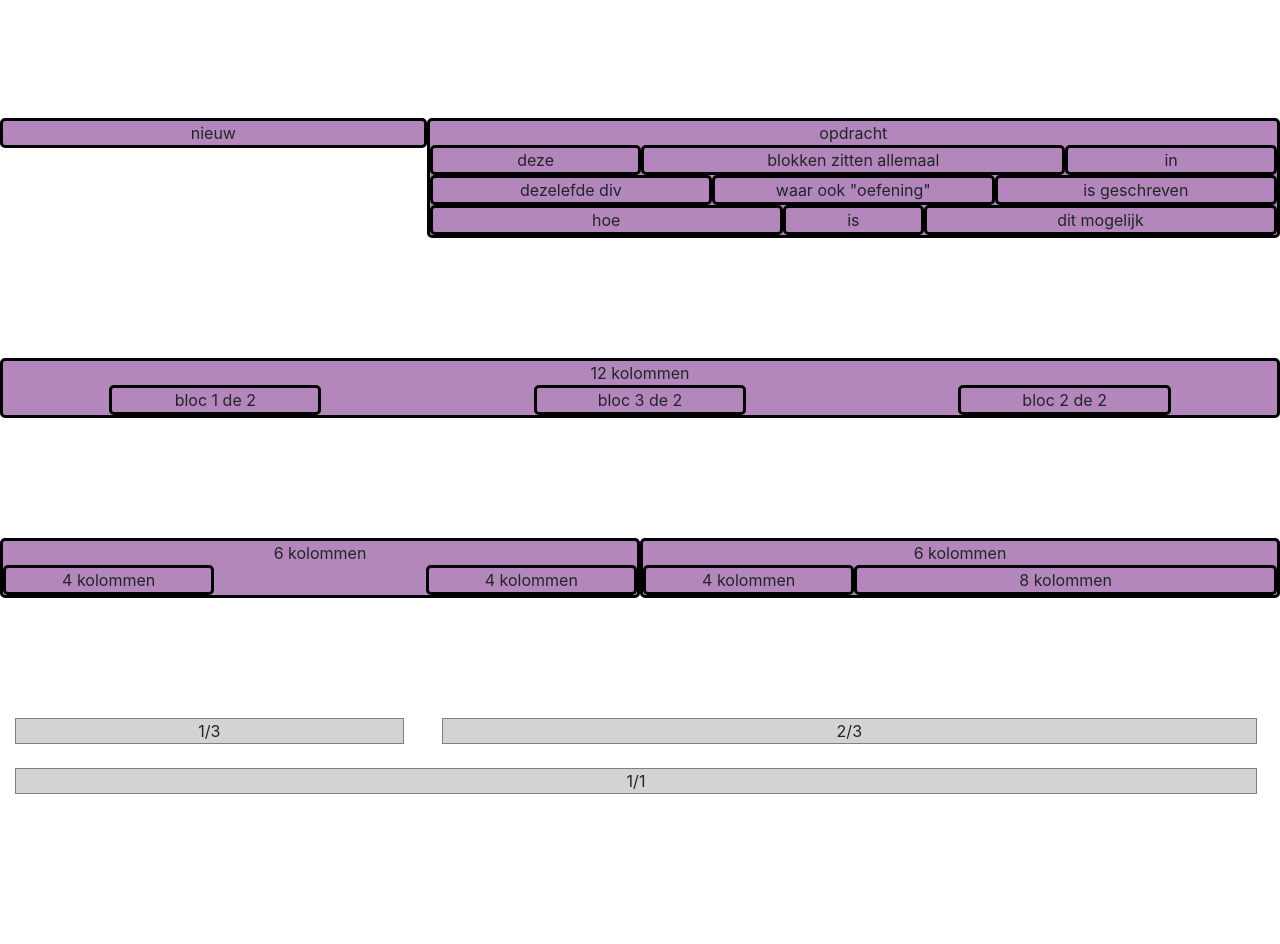
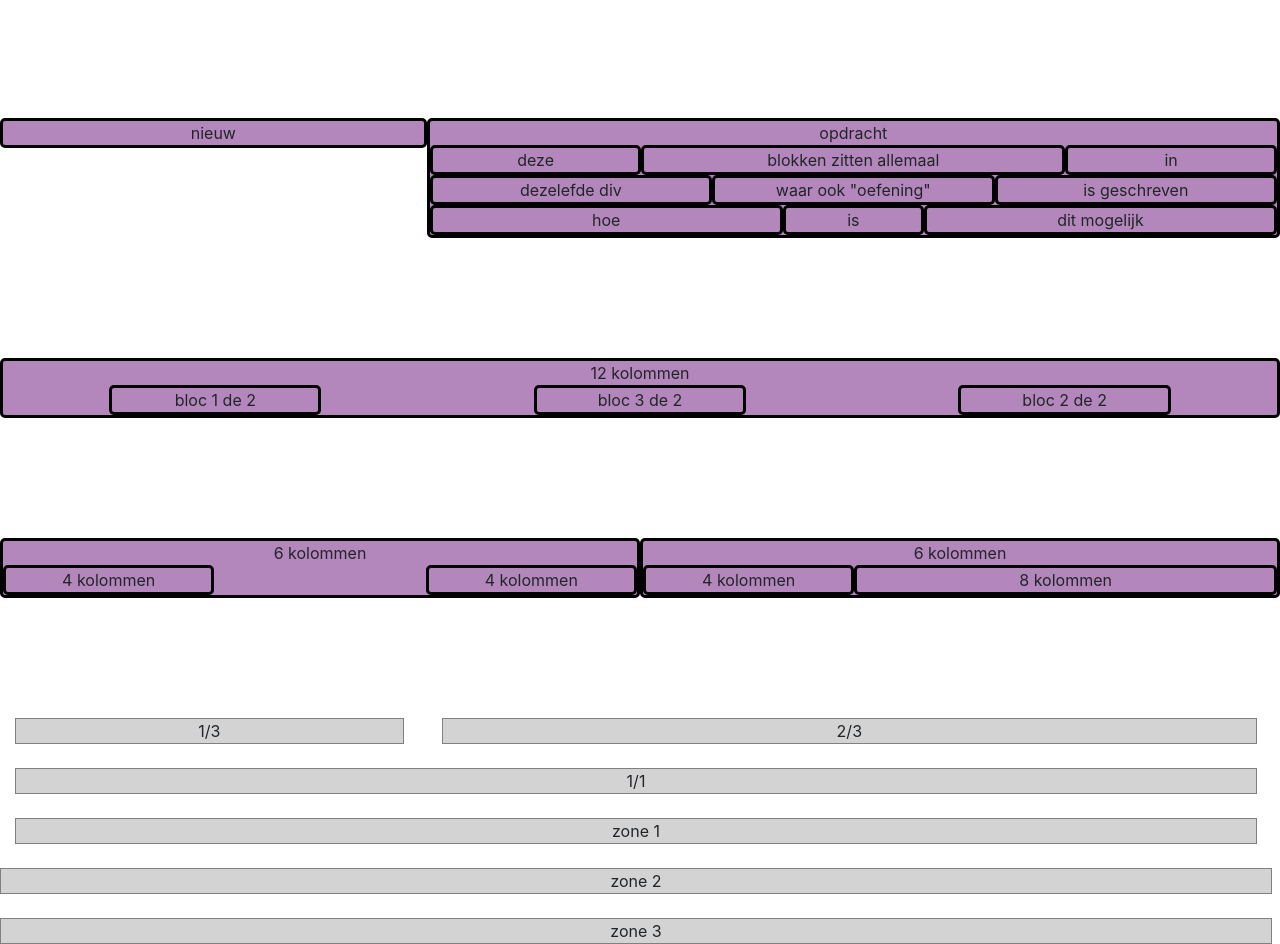
Before and after one commit to YerkoDeZutter/bootstrap, a plain HTML site: page index.html in a window 1280 px wide. Shown: the part 94-1038 px from the top of the page. Before the commit the page ends 912 px from the top, so only its background shows below. Drawn offline with nearby package versions, Linux system fonts and the light colour scheme.

Commit message:
opdracht 5 alle 3 zone's gemaakt

```diff
--- a/index.html
+++ b/index.html
@@ -186,6 +186,42 @@
 
     <br>
 
+    <div class="row">
+
+      <div class="col-sm-12">
+
+        <div class="mr-2 phone-in">zone 1</div>
+
+      </div>
+
+    </div>
+    </div>
+
+    <br>
+
+    <div class="row">
+
+      <div class="col-sm-12">
+
+        <div class="mr-2 phone-in">zone 2</div>
+
+      </div>
+
+    </div>
+    </div>
+
+    <br>
+
+    <div class="row">
+
+      <div class="col-sm-12">
+
+        <div class="mr-2 phone-in">zone 3</div>
+
+      </div>
+
+    </div>
+
   </div>
 
 </body>
```
